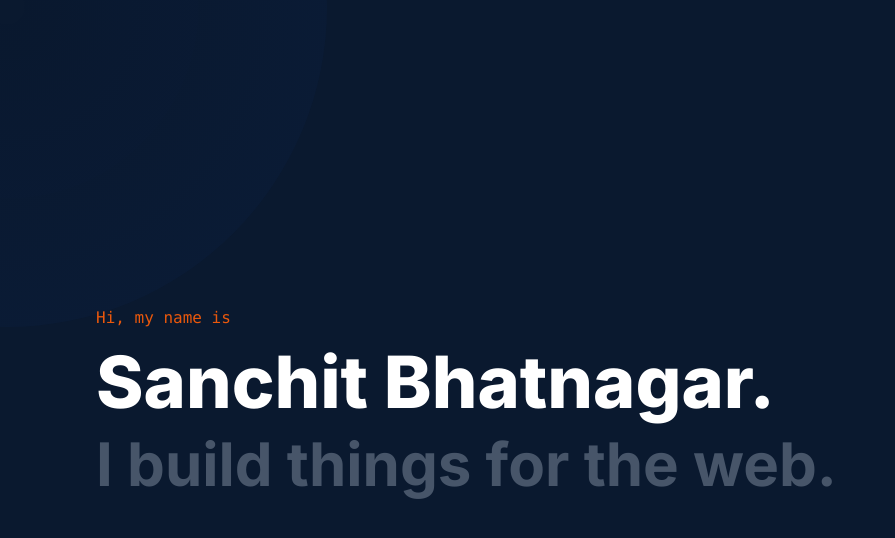
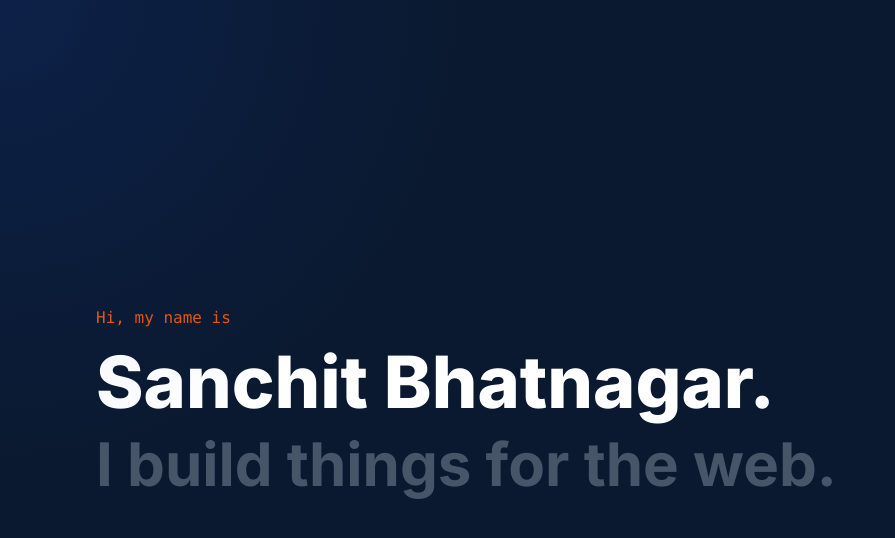
Before and after one commit to SanchitB23/portfolio-v2, a Next.js app: page / in a window 1280 px wide. Shown: the top 538 px of the page, without its empty margins (0-895 px from the left). Built offline with nearby package versions, Linux system fonts and the light colour scheme.

Commit message:
Properly Implemented Cursor Follower

```diff
--- a/src/Components/GradientFollowCursor.tsx
+++ b/src/Components/GradientFollowCursor.tsx
@@ -1,41 +1,30 @@
-"use client"
+"use client";
 
 // components/MotionGradientFollowCursor.js
-import { useEffect, useState } from 'react';
-import { motion } from 'framer-motion';
+import { useEffect, useState } from "react";
 
 const MotionGradientFollowCursor = () => {
   const [position, setPosition] = useState({ x: 0, y: 0 });
 
-  const handleMouseMove = (e: { clientX: any; clientY: any; }) => {
+  const handleMouseMove = (e: { clientX: any; clientY: any }) => {
     setPosition({ x: e.clientX, y: e.clientY });
   };
 
   useEffect(() => {
-    window.addEventListener('mousemove', handleMouseMove);
+    window.addEventListener("mousemove", handleMouseMove);
     return () => {
-      window.removeEventListener('mousemove', handleMouseMove);
+      window.removeEventListener("mousemove", handleMouseMove);
     };
   }, []);
-
   return (
-    <motion.div
-      className="fixed top-0 left-0 w-screen h-screen pointer-events-none"
-      initial={{ opacity: 0 }}
-      animate={{ opacity: 100 }}
-
-    >
-      <motion.div
-        className="absolute w-16 h-16 rounded-full bg-blue-950"
-        style={{
-          background: `radial-gradient(circle at 50% 50%, transparent, rgba(29, 78, 216, 0.05) 100%)`,
-          translateX: position.x-25,
-          translateY: position.y-25,
-        }}
-        initial={{ scale: 0 }}
-        animate={{ scale: 10 }}
-      />
-    </motion.div>
+    <div
+      className={
+        "pointer-events-none fixed inset-0 z-30 transition duration-300 lg:absolute"
+      }
+      style={{
+        background: `radial-gradient(600px at ${position.x}px ${position.y}px, rgba(29, 78, 216, 0.15), transparent 80%)`,
+      }}
+    />
   );
 };
 
```
